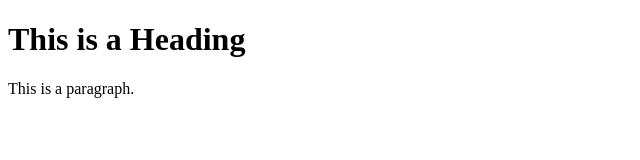
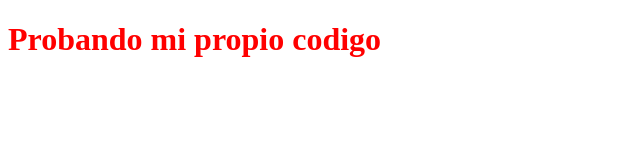
Before and after one commit to AndresDLC74/andresdlcv2.github.io, a plain HTML site: page index.html in a window 1280 px wide. Shown: the whole page, without its empty margins (0-640 px from the left). Drawn offline with Linux system fonts and the light colour scheme.

Commit message:
Update index.html

```diff
--- a/index.html
+++ b/index.html
@@ -1,12 +1,14 @@
 <!DOCTYPE html>
-<html>
+<html lang="en">
 <head>
-<title>Page Title</title>
+<title>Primera Pagina</title>
+  <style>
+    * {
+      color: red;
+    }
+  </style>
 </head>
 <body>
-
-<h1>This is a Heading</h1>
-<p>This is a paragraph.</p>
-
+  <h1>Probando mi propio codigo</h1>
 </body>
 </html>
```
